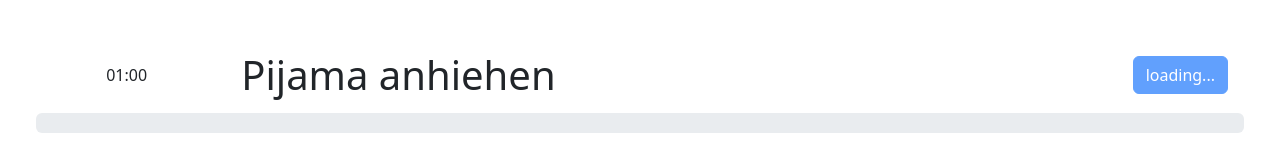
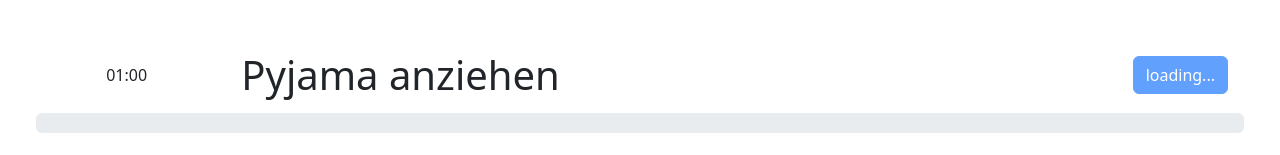
Before and after one commit to bmoers/todo-timer, a plain HTML site: page index.html in a window 1280 px wide. Shown: the part 516-671 px from the top of the page. Drawn offline with nearby package versions, Linux system fonts and the light colour scheme.

Commit message:
fixed typos

```diff
--- a/index.html
+++ b/index.html
@@ -258,7 +258,7 @@
                 trackID: '4',
                 min: 1,
                 sec: 0,
-                title: 'Pijama anhiehen',
+                title: 'Pyjama anziehen',
                 enabled: true
             },
             {
```
